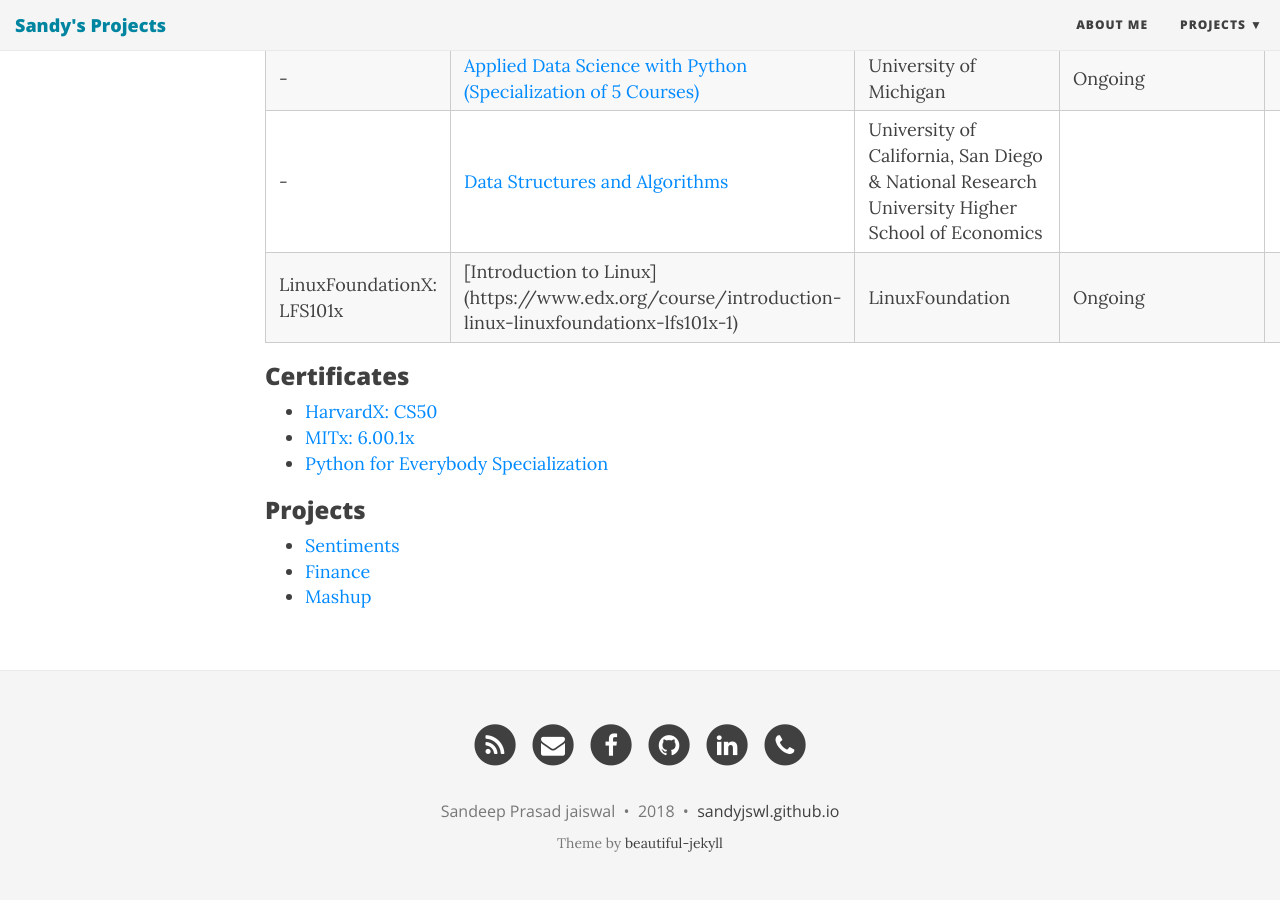
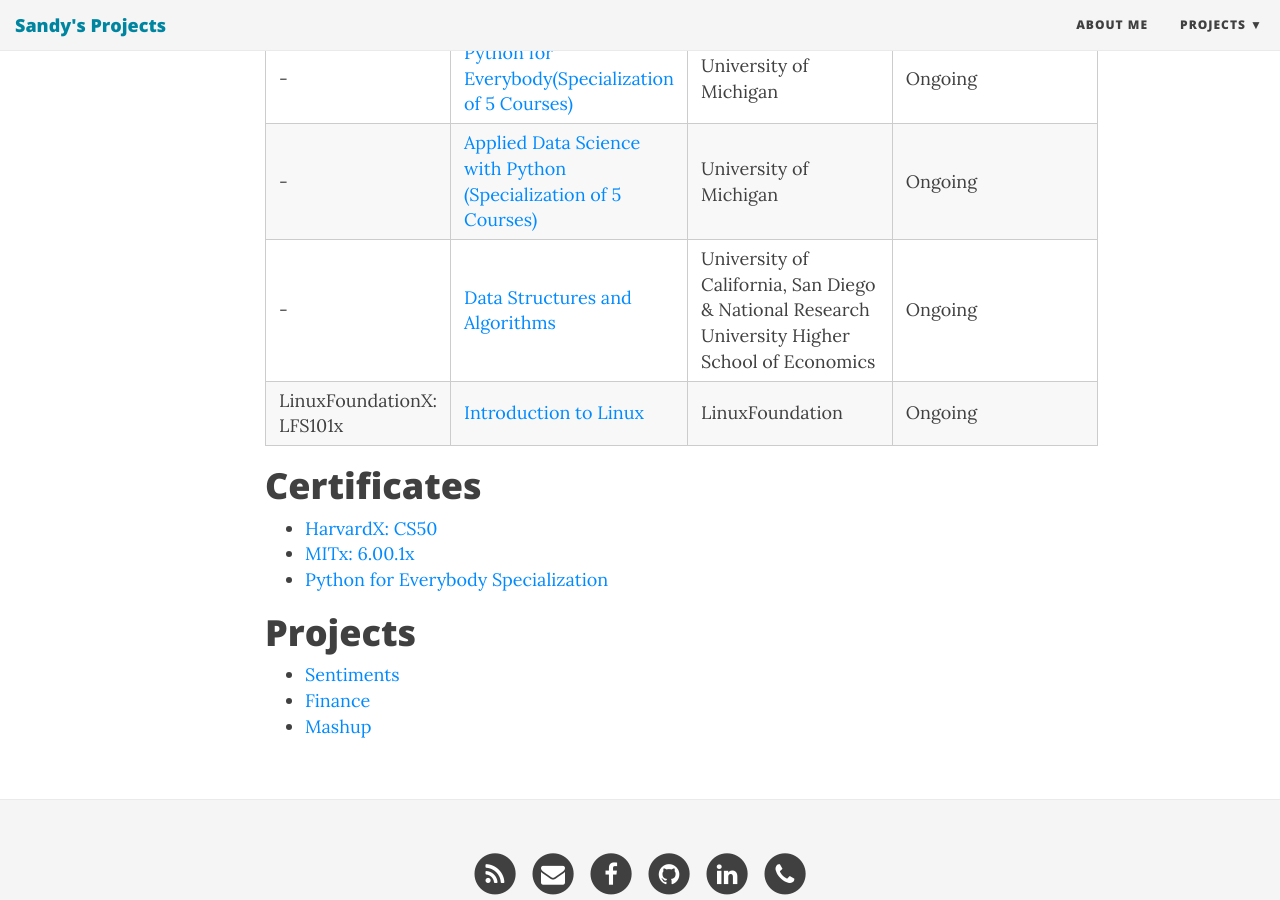
Before and after one commit to sandyjswl/sandyjswl.github.io---old, a Jekyll site: the page built from aboutme.md, in a window 1280 px wide and 900 px high, scrolled down 1414 px. Built offline with Jekyll 4.4.1, drawn with Linux system fonts in a browser that asks for light colours; nearby versions of some CDN libraries.

Commit message:
Update aboutme.md

```diff
--- a/aboutme.md
+++ b/aboutme.md
@@ -46,17 +46,17 @@
 |GTx: CS1301x		|  [Introduction to Computing using Python](https://courses.edx.org/courses/course-v1:GTx+CS1301x+1T2017/course/)						| Georgia Institute of Technology 					| Completed 				|
 |UCSanDiegoX: DSE200x 	|  [Python for Data Science](https://courses.edx.org/courses/course-v1:UCSanDiegoX+DSE200x+1T2018/course/)							| University of California, San Diego					| Ongoing 				|
 |-			|  [Python for Everybody(Specialization of 5 Courses)](https://www.coursera.org/specializations/python)								| University of Michigan						| Ongoing				|
-|-			|  [Applied Data Science with Python (Specialization of 5 Courses)](https://www.coursera.org/specializations/data-science-python)				| University of Michigan						| Ongoing				|	|
-|-			|  [Data Structures and Algorithms](https://www.coursera.org/specializations/data-structures-algorithms)							| University of California, San Diego & National Research University Higher School of Economics|		|
-|LinuxFoundationX: LFS101x| [Introduction to Linux] (https://www.edx.org/course/introduction-linux-linuxfoundationx-lfs101x-1)								| LinuxFoundation							| Ongoing				|
+|-			|  [Applied Data Science with Python (Specialization of 5 Courses)](https://www.coursera.org/specializations/data-science-python)				| University of Michigan						| Ongoing				|
+|-			|  [Data Structures and Algorithms](https://www.coursera.org/specializations/data-structures-algorithms)							| University of California, San Diego & National Research University Higher School of Economics|Ongoing		|
+|LinuxFoundationX: LFS101x| [Introduction to Linux](https://www.edx.org/course/introduction-linux-linuxfoundationx-lfs101x-1)								| LinuxFoundation							| Ongoing				|
 
-### Certificates
+# Certificates
 
-- [HarvardX: CS50](https://courses.edx.org/certificates/f3607edebaac49e0b687728fd47b456b)
+- [HarvardX: CS50](https://courses.edx.org/certificates/6a272e5983004a96ba45869d95ce633e)
 - [MITx: 6.00.1x](https://courses.edx.org/certificates/6c40e5a48075457ea7d99fd8775b51cc)
 - [Python for Everybody Specialization](https://www.coursera.org/account/accomplishments/verify/UGP9UQ53QP6J)
 
-### Projects
+# Projects
 
 - [Sentiments](https://sandyjswl.github.io/sentiments/)
 - [Finance](https://sandyjswl.github.io/finance/)
```
